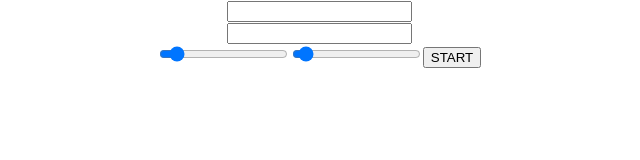
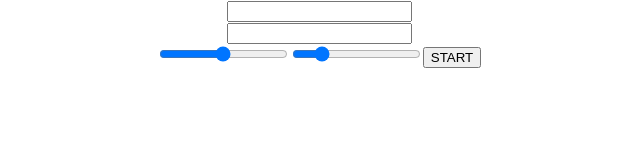
Before and after one commit to VardanHeroic/morse, a React (Create React App) app: page / in a window 1280 px wide. Shown: the top 160 px of the page, without its empty margins (321-961 px from the left). Built offline with nearby package versions, Linux system fonts and the light colour scheme; the HTML template or start-up script is replaced by a standard one.

Commit message:
sliders work

```diff
--- a/src/Sound.tsx
+++ b/src/Sound.tsx
@@ -1,25 +1,26 @@
+import { useState } from "react"
+
 export default function Sound({ morse }: { morse: string }) {
-    let unit = 50
-    let freq = 1000
+    const [unit, setUnit] = useState(55)
+    const [freq, setFreq] = useState(550)
     const timing = {
         ' ': [3, 0],
         '.': [1, 1],
         '-': [3, 1],
-        '/': [1, 0]
+        '/': [0, 0]
     }
 
     const playSound = async (time: number, freq: number) => {
         return new Promise((resolve) => {
             const audioCtx = new window.AudioContext();
             const oscillator = audioCtx.createOscillator();
-            oscillator.type = 'sine'; // You can change this to 'square', 'sawtooth', or 'triangle'
-            oscillator.frequency.setValueAtTime(freq, audioCtx.currentTime); // Frequency in Hz
-            oscillator.connect(audioCtx.destination);
+            oscillator.type = 'sine'
+            oscillator.frequency.setValueAtTime(freq, audioCtx.currentTime);
+            oscillator.connect(audioCtx.destination)
             oscillator.start();
 
-            // Stop the sound after 1 second
             setTimeout(() => {
-                oscillator.stop();
+                oscillator.stop(audioCtx.currentTime);
                 resolve('')
             }, time)
         })
@@ -29,7 +30,7 @@ export default function Sound({ morse }: { morse: string }) {
     const playMorse = async () => {
         for (const char of morse.split('')) {
             if (char !== ' ') {
-            await playSound(unit,0)
+                await playSound(unit, 0)
             }
             await playSound(timing[char as keyof object][0] * unit, timing[char as keyof object][1] * freq)
         }
@@ -38,8 +39,8 @@ export default function Sound({ morse }: { morse: string }) {
     console.log(morse.split('').map(char => timing[char as keyof object]));
     return (
         <div>
-            <input type="range" min={100} value={1000} max={10000} />
-            <input type="range" min={50} value={100} max={1000} />
+            <input type="range" onInput={(e: any) => { setFreq(e.target.value) }} min={300} value={freq} max={800} />
+            <input type="range" onInput={(e: any) => { setUnit(e.target.value) }} min={20} value={unit} max={200} />
             <button onClick={playMorse}>START</button>
         </div>
     )
```
